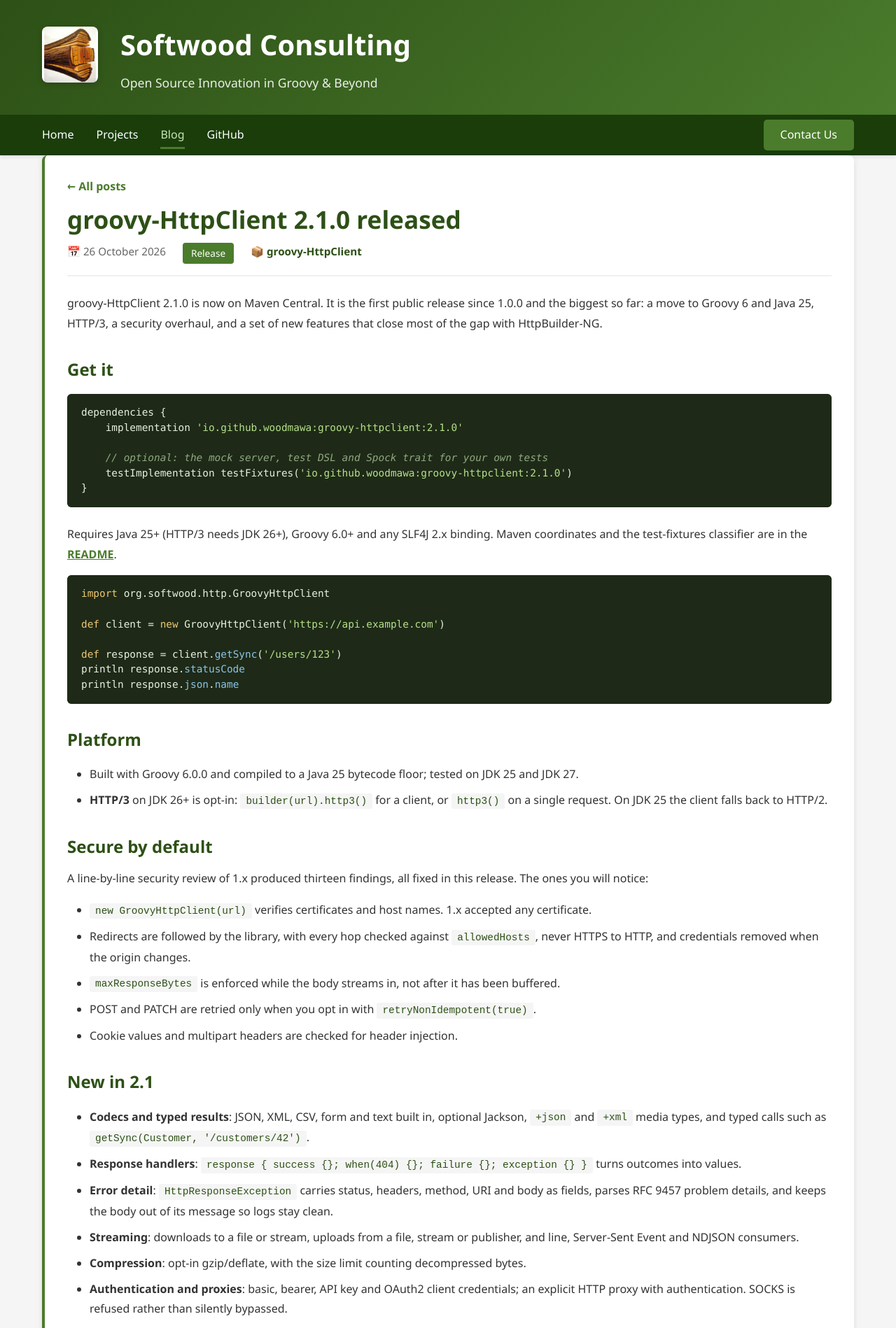
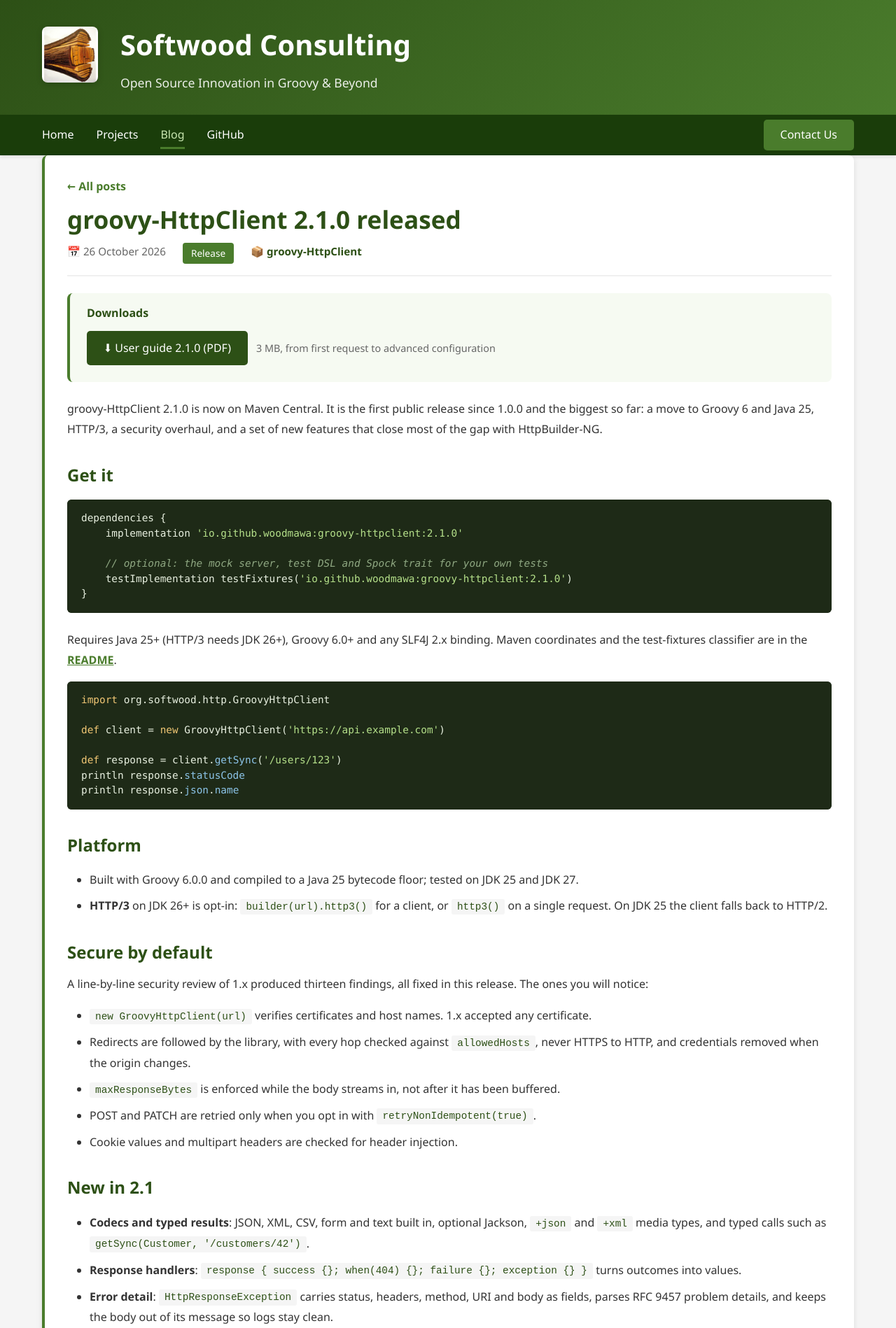
Before and after one commit to woodmawa/woodmawa.github.io, a Jekyll site: the page built from _posts/2026-10-26-groovy-httpclient-2-1-0-released.md, in a window 1280 px wide. Shown: the top 1898 px of the page at 70% size. Built offline with Jekyll 4.4.1, drawn with Linux system fonts in a browser that asks for light colours.

Commit message:
Attach the 2.1.0 user guide PDF to the release post
- downloads/groovy-httpclient/groovy-httpclient-user-guide-2.1.0.pdf, from build/docs/pdf
- Post layout renders a Downloads box from a 'downloads' front matter list (title, file, note)
- Release post and project card link to the site-hosted PDF instead of the GitHub viewer
- Admin post form gains a Downloads list with file upload into /downloads

Co-Authored-By: Claude Opus 5.5 <noreply@anthropic.com>
Claude-Session: https://claude.ai/code/session_0168YcqXjTjsoQmzG9nXJBST

```diff
--- a/_data/projects.yml
+++ b/_data/projects.yml
@@ -31,6 +31,6 @@
     - title: README and quick start
       url: https://github.com/woodmawa/groovy-HttpClient#readme
     - title: User guide (PDF)
-      url: https://github.com/woodmawa/groovy-HttpClient/blob/master/docs/groovy-httpclient-user-guide.pdf
+      url: https://woodmawa.github.io/downloads/groovy-httpclient/groovy-httpclient-user-guide-2.1.0.pdf
     - title: SSL certificate guide
       url: https://github.com/woodmawa/groovy-HttpClient/blob/master/SSL_CERTIFICATE_GUIDE.md
--- a/_layouts/post.html
+++ b/_layouts/post.html
@@ -12,6 +12,21 @@ layout: default
             {%- if proj %}<a class="blog-project" href="{{ '/projects/' | relative_url }}#{{ proj.repo }}">📦 {{ proj.name }}</a>{% endif %}
         </div>
     </div>
+
+    {%- if page.downloads.size > 0 %}
+    <aside class="post-downloads">
+        <h4>Downloads</h4>
+        <ul>
+            {%- for d in page.downloads %}
+            {%- assign href = d.file %}{% unless href contains '://' %}{% assign href = d.file | relative_url %}{% endunless %}
+            <li>
+                <a href="{{ href }}" class="btn" download>&#11015; {{ d.title }}</a>
+                {%- if d.note %}<span class="download-note">{{ d.note }}</span>{% endif %}
+            </li>
+            {%- endfor %}
+        </ul>
+    </aside>
+    {%- endif %}
 
     <div class="blog-content">
         {{ content }}
--- a/_posts/2026-10-26-groovy-httpclient-2-1-0-released.md
+++ b/_posts/2026-10-26-groovy-httpclient-2-1-0-released.md
@@ -3,6 +3,10 @@ title: groovy-HttpClient 2.1.0 released
 date: 2026-10-26 13:30:00 +0000
 category: Release
 project: groovy-HttpClient
+downloads:
+  - title: User guide 2.1.0 (PDF)
+    file: /downloads/groovy-httpclient/groovy-httpclient-user-guide-2.1.0.pdf
+    note: 3 MB, from first request to advanced configuration
 description: groovy-HttpClient 2.1.0 is on Maven Central -- Groovy 6, Java 25, HTTP/3, secure defaults, codecs, streaming, auth and published test fixtures.
 ---
 
@@ -80,7 +84,7 @@ sections.
 
 ## Documentation
 
-- [User guide (PDF)](https://github.com/woodmawa/groovy-HttpClient/blob/master/docs/groovy-httpclient-user-guide.pdf) --
+- [User guide (PDF)]({{ '/downloads/groovy-httpclient/groovy-httpclient-user-guide-2.1.0.pdf' | relative_url }}) --
   rewritten for 2.1, from first request to advanced configuration
 - [README](https://github.com/woodmawa/groovy-HttpClient#readme) -- installation and a tour of every feature
 - [SSL certificate guide](https://github.com/woodmawa/groovy-HttpClient/blob/master/SSL_CERTIFICATE_GUIDE.md) --
--- a/css/styles.css
+++ b/css/styles.css
@@ -847,3 +847,34 @@ footer a:hover {
         font-size: 1.7rem;
     }
 }
+
+/* Post downloads */
+.post-downloads {
+    background: #f6faf2;
+    border-left: 4px solid #4a7c2c;
+    border-radius: 8px;
+    padding: 1rem 1.5rem;
+    margin: 0 0 1.5rem;
+}
+
+.post-downloads h4 {
+    color: #2d5016;
+    margin-bottom: 0.75rem;
+}
+
+.post-downloads ul {
+    list-style: none;
+}
+
+.post-downloads li {
+    display: flex;
+    flex-wrap: wrap;
+    align-items: center;
+    gap: 0.75rem;
+    margin-bottom: 0.5rem;
+}
+
+.download-note {
+    color: #666;
+    font-size: 0.9rem;
+}
```
Also changed, not shown: admin/config.yml (+22 -0 lines), 1 other file.
